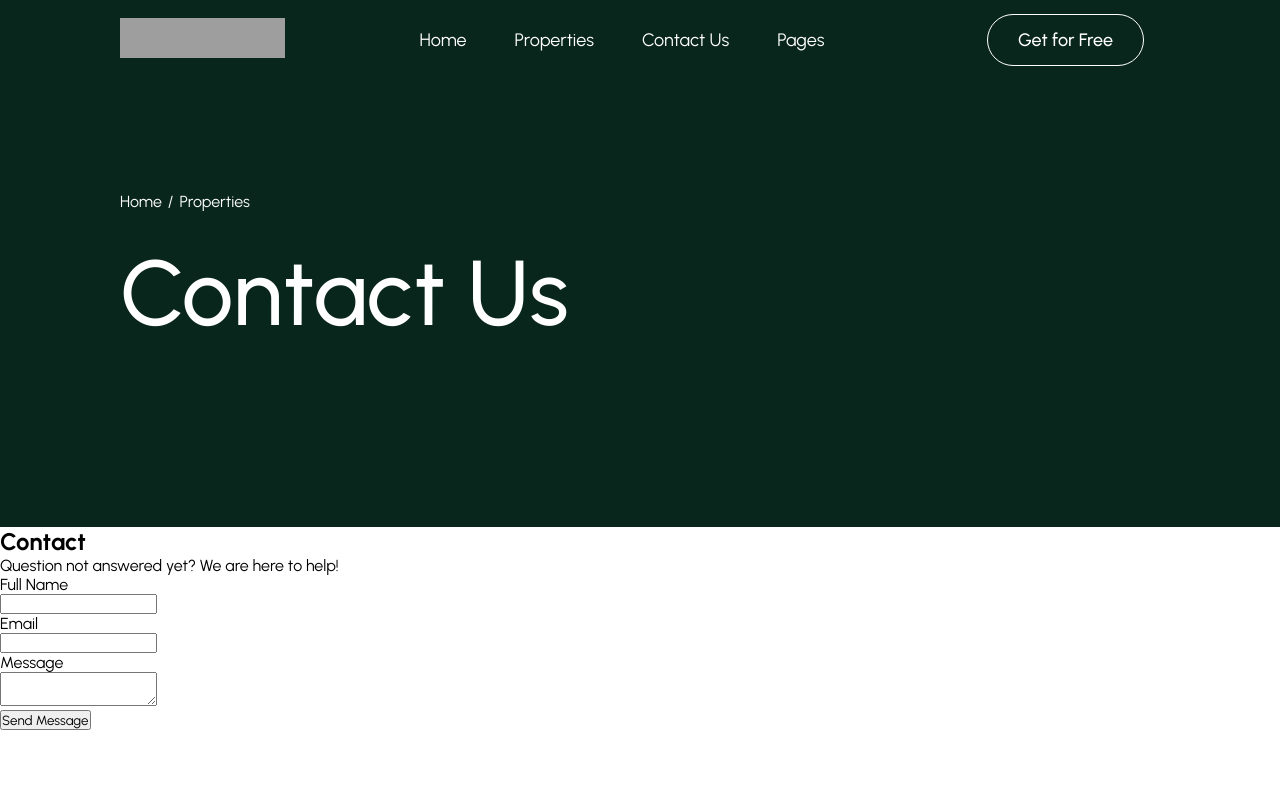
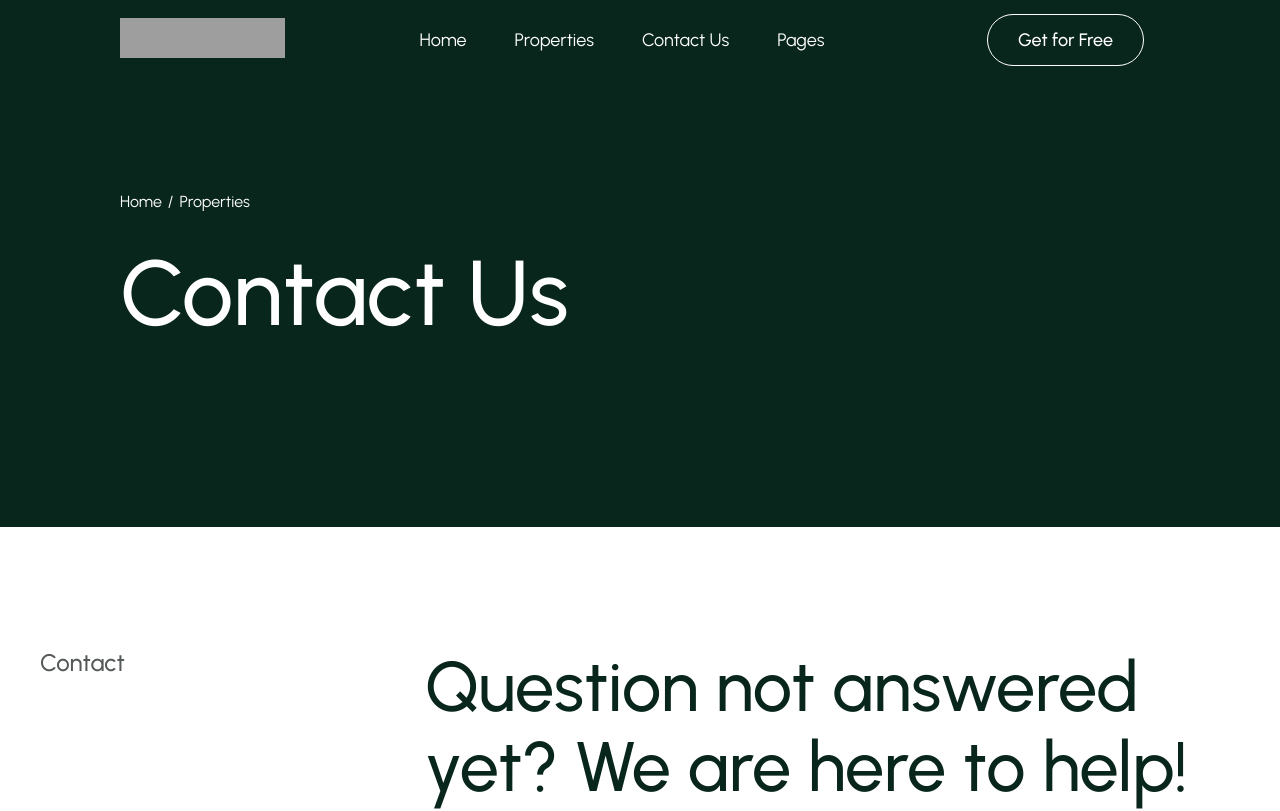
Before and after one commit to osamadweikat/Homeifye, a React (Create React App) app: page /contact in a window 1280 px wide. Shown: the top 811 px of the page. Built offline with nearby package versions, Linux system fonts and the light colour scheme; grey boxes are pictures that could not be loaded; some icons are missing.

Commit message:
add contact main section component styles

```diff
--- a/src/components/contact-main-section/ContactMainSection.jsx
+++ b/src/components/contact-main-section/ContactMainSection.jsx
@@ -12,21 +12,15 @@ export default function ContactMainSection() {
             <p>Question not answered yet? We are here to help!</p>
             <div className="contact-form-block">
               <div className="form-block">
-                <div className="form-block-label">
-                  <span>Full Name</span>
-                </div>
+                <div className="form-block-label">Full Name</div>
                 <input type="text" />
               </div>
               <div className="form-block">
-                <div className="form-block-label">
-                  <span>Email</span>
-                </div>
+                <div className="form-block-label">Email</div>
                 <input type="text" />
               </div>
               <div className="form-block">
-                <div className="form-block-label">
-                  <span>Message</span>
-                </div>
+                <div className="form-block-label">Message</div>
                 <textarea />
               </div>
               <button>Send Message</button>
--- a/src/components/contact-main-section/contact-main-section.css
+++ b/src/components/contact-main-section/contact-main-section.css
@@ -0,0 +1,99 @@
+.contact-section-padding {
+  padding: 120px 40px;
+}
+
+.contact-container {
+  width: 100%;
+  max-width: 1280px;
+  margin: 0 auto;
+}
+
+.contact-main-inner {
+  display: flex;
+  flex-flow: wrap;
+  justify-content: flex-start;
+  align-items: flex-start;
+  gap: 24px 300px;
+}
+
+.contact-main-heading h2 {
+  font-size: 24px;
+  font-weight: 500;
+  line-height: 134%;
+  color: var(--grey-color);
+}
+
+.contact-main-content {
+  max-width: 992px;
+  min-width: 800px;
+  flex: 1 1 0%;
+}
+
+.contact-main-content p {
+  font-size: 70px;
+  line-height: 114%;
+  font-weight: 500;
+  color: var(--primary-color);
+  max-width: 884px;
+  margin-bottom: 48px;
+}
+
+.contact-form-block {
+  display: flex;
+  flex-flow: column;
+  gap: 24px;
+  margin-bottom: 0px;
+}
+
+.form-block-label {
+  margin-bottom: 0px;
+  color: rgb(86, 89, 90);
+  line-height: 144%;
+  font-weight: 500;
+  font-size: 18px;
+}
+
+.form-block input,
+.form-block textarea {
+  width: 100%;
+  height: 38px;
+  margin-bottom: 0px;
+  padding: 0px;
+  border: none;
+  border-bottom: 1px solid rgb(86, 89, 90);
+  background: transparent;
+  transition: border-color 0.3s ease;
+  font-size: 18px;
+}
+
+.form-block textarea {
+  min-height: 70px;
+  resize: vertical;
+}
+
+.form-block input:focus,
+.form-block textarea:focus {
+  outline: none;
+  border-bottom-color: rgb(255, 99, 20);
+}
+
+.contact-form-block button {
+  width: 190px;
+  padding: 15px 30px;
+  align-self: flex-start;
+  border-style: solid;
+  border-width: 1px;
+  border-color: rgb(255, 99, 20);
+  border-radius: 99px;
+  background-color: transparent;
+  transition: all 0.5s ease;
+  color: rgb(255, 99, 20);
+  font-weight: 500;
+  font-size: 18px;
+  cursor: pointer;
+}
+
+.contact-form-block button:hover {
+  background-color: rgb(255, 99, 20);
+  color: white;
+}
```
